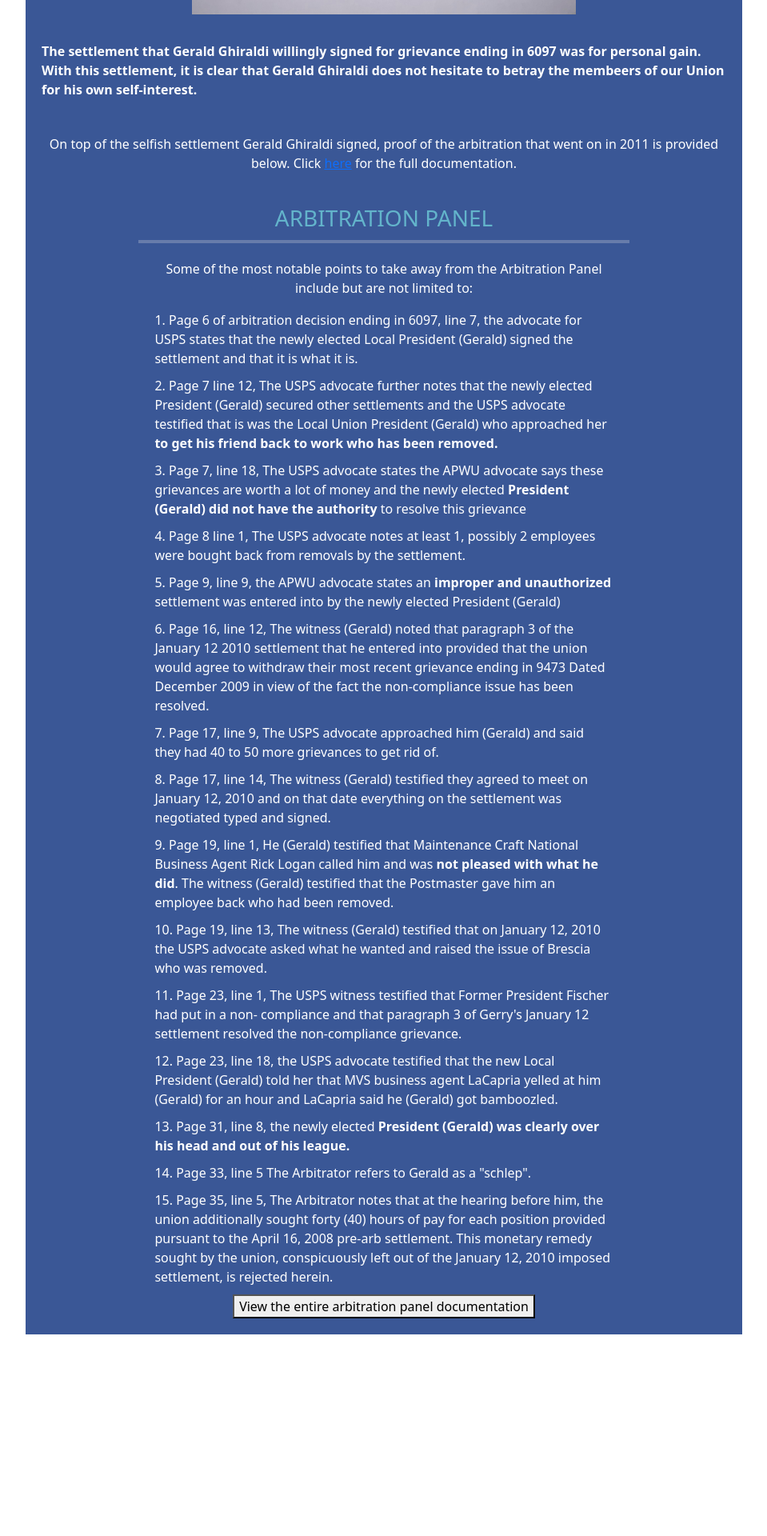
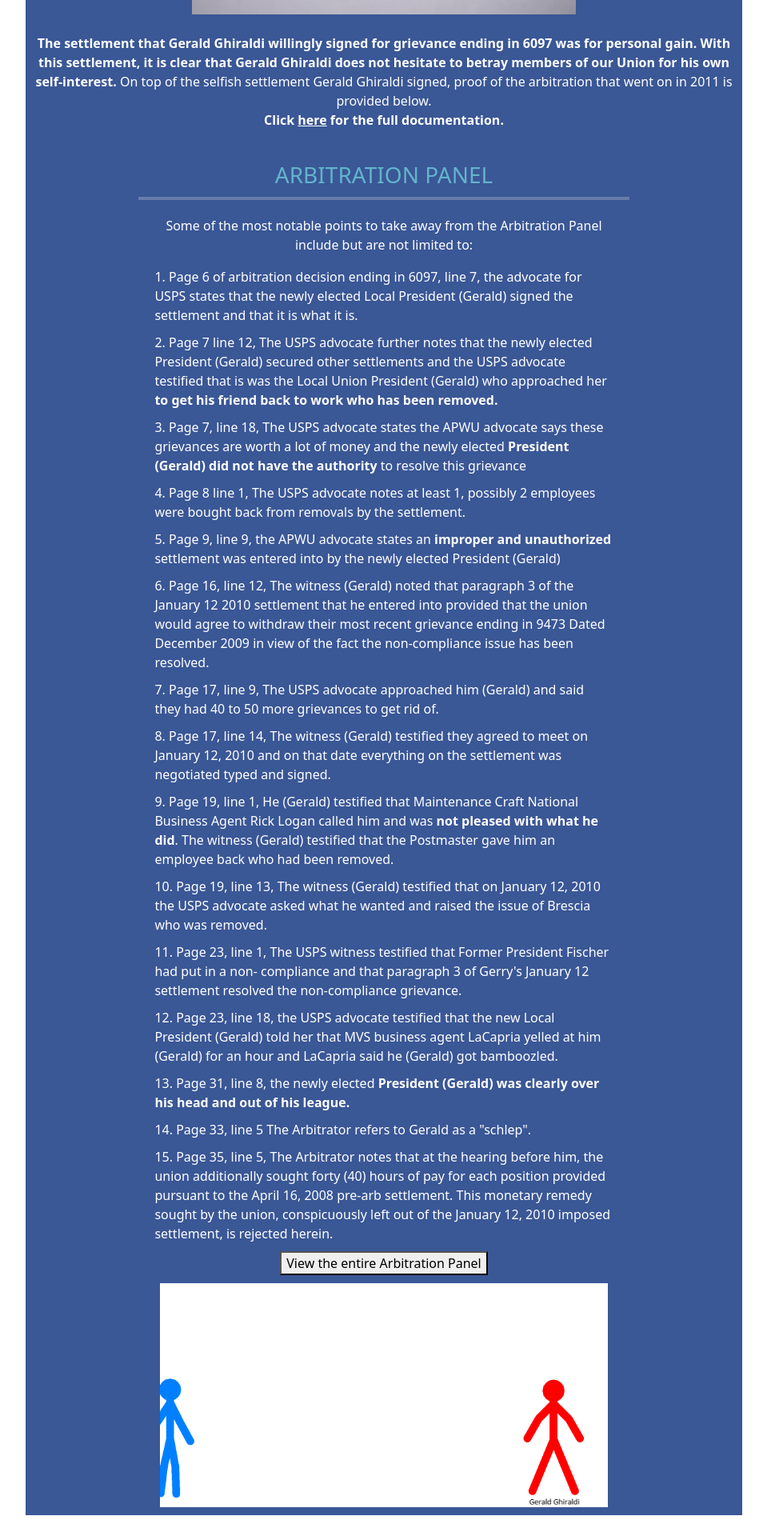
Before and after one commit to vfischer9/campaign-app, a React (Create React App) app: page / in a window 1280 px wide. Shown: the part 6140-8060 px from the top of the page at 80% size, without its empty margins (160-1119 px from the left). Built offline with nearby package versions, Linux system fonts and the light colour scheme.

Commit message:
added gif

```diff
--- a/src/App.css
+++ b/src/App.css
@@ -202,6 +202,9 @@
   margin: 10px;
 }
 
+.gif{
+  height: 35vh;
+}
 
 
 /* .homeButton{
--- a/src/components/Home.js
+++ b/src/components/Home.js
@@ -11,6 +11,7 @@
 import ian from '../images/ian.jpg';
 import arbitration from '../images/arbitration.jpeg';
 import {Link} from "react-router-dom";
+import campaignGif from '../images/campaign.gif';
 
 function Home() {
 
@@ -239,17 +240,13 @@
                 <p>Signed Gerald Ghiraldi - 1/12/10</p>
                 <img className='arbitration' src={arbitration} alt='Grievance Settlement'></img>
                 <br /><br />
-                <p className='numbers'><b>The settlement that Gerald Ghiraldi willingly signed for grievance ending in 6097 was for personal gain.
-                    With this settlement, it is clear that Gerald Ghiraldi does not hesitate to betray the membeers of our Union
+                <p><b>The settlement that Gerald Ghiraldi willingly signed for grievance ending in 6097 was for personal gain.
+                    With this settlement, it is clear that Gerald Ghiraldi does not hesitate to betray members of our Union
                     for his own self-interest. </b>
+                    On top of the selfish settlement Gerald Ghiraldi signed, proof of the arbitration that went on in 2011 is provided below.
+                    <br />
+                    <b>Click <Link style={{color: 'white'}} to="/pdf" target='_blank'>here</Link> for the full documentation.</b>
                 </p>
-
-                <br />
-
-                <div className='numbers'>
-                    <p className='center'>On top of the selfish settlement Gerald Ghiraldi signed, proof of the arbitration that went on in 2011 is provided below.
-                    Click <Link to="/pdf" target='_blank'>here</Link> for the full documentation.</p>
-                </div>
 
                 <br />
                 <div id='panel'>
@@ -293,8 +290,9 @@
                         <p className='numbers'>15. Page 35, line 5, The Arbitrator notes that at the hearing before him, the union additionally
                         sought forty (40) hours of pay for each position provided pursuant to the April 16, 2008 pre-arb settlement. This monetary remedy sought by the union, conspicuously left out of the January
                         12, 2010 imposed settlement, is rejected herein.</p>
-                        <Link to="/pdf" target='_blank'><button> View the entire arbitration panel documentation  </button></Link>
+                        <Link to="/pdf" target='_blank'><button> View the entire Arbitration Panel</button></Link>
                     </div>
+                    <img src={campaignGif} className='gif' alt='campaign gif'></img>
                 </div>
 
 
```
Also changed, not shown: src/images/campaign.gif (added).
